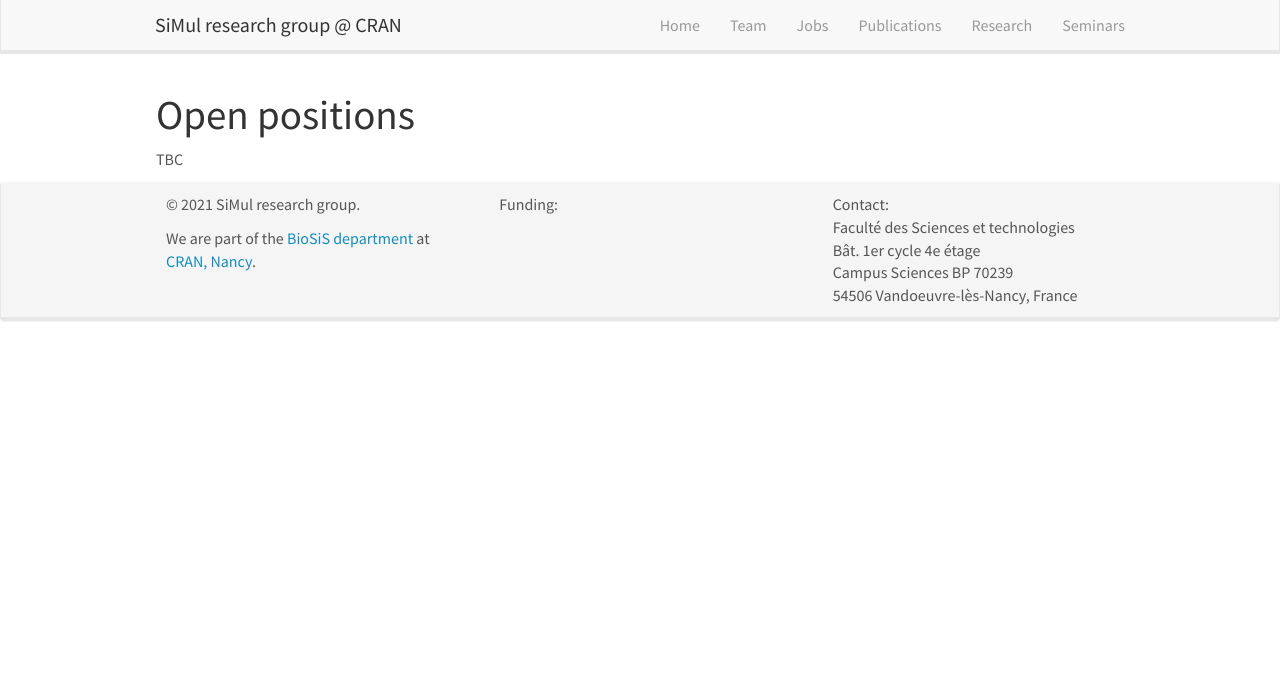
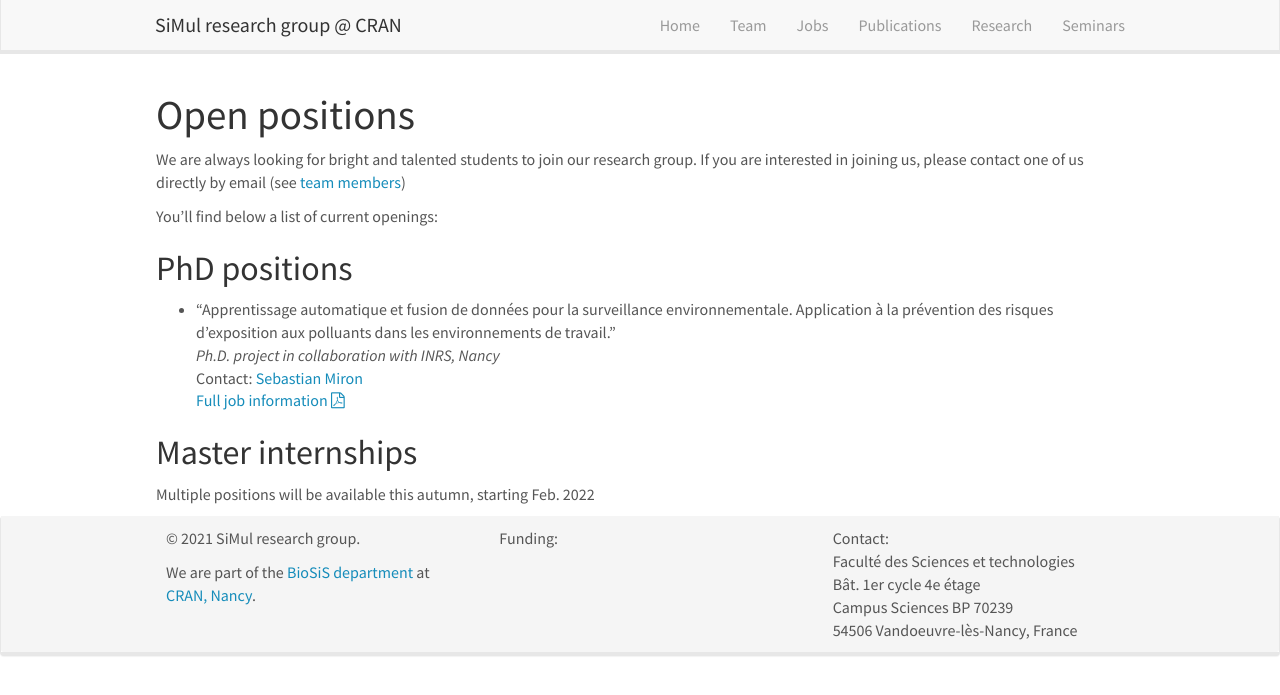
Before and after one commit to cran-simul/cran-simul.github.io_old, a Jekyll site: the page built from _pages/openings.md, in a window 1280 px wide. Shown: the top 695 px of the page. Built offline with Jekyll 4.4.1, drawn with Linux system fonts in a browser that asks for light colours; nearby versions of some CDN libraries.

Commit message:
add openings

```diff
--- a/_pages/openings.md
+++ b/_pages/openings.md
@@ -8,4 +8,19 @@ permalink: /jobs
 
 # Open positions
 
-TBC
+We are always looking for bright and talented students to join our research group.
+If you are interested in joining us, please contact one of us directly by email (see [team members](team/))
+
+You'll find below a list of current openings:
+
+## PhD positions
+
+* "Apprentissage automatique et fusion de données pour la surveillance environnementale. Application à la prévention des risques d’exposition aux polluants dans les environnements de travail."
+*Ph.D. project in collaboration with INRS, Nancy*
+Contact: [Sebastian Miron](mailto:sebastian.miron@univ-lorraine.fr)
+<a href="/assets/jobs/SujetThese_Apprentissage_automatique.pdf">Full job information <span class="fa fa-file-pdf-o"></span></a>
+
+
+## Master internships
+
+Multiple positions will be available this autumn, starting Feb. 2022
```
Also changed, not shown: 1 other file.
